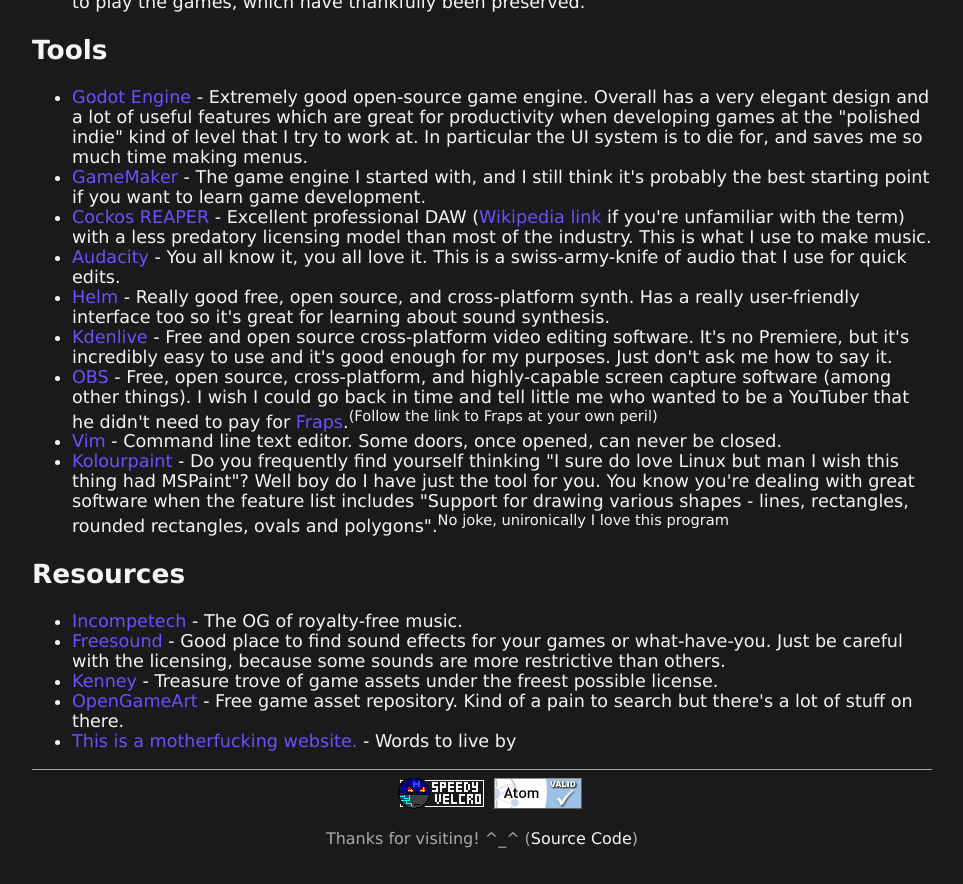
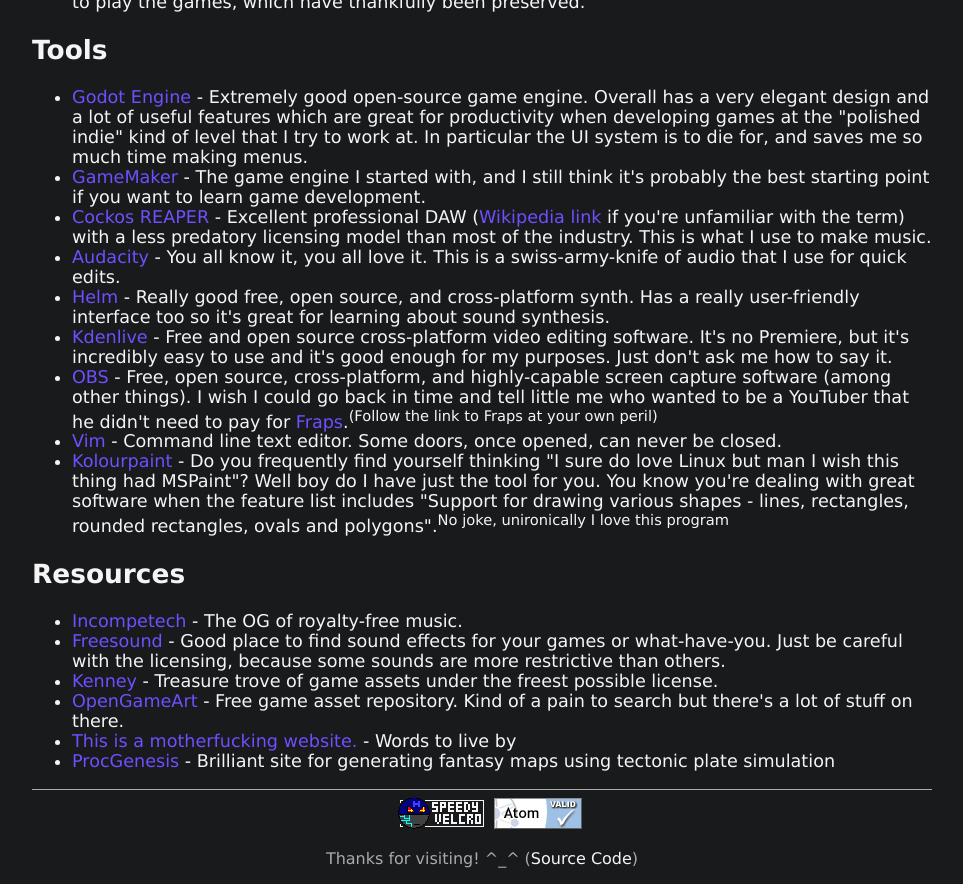
Before and after one commit to SpeedyVelcro/SpeedyVelcro.github.io, a Jekyll site: the page built from links/index.html, in a window 1280 px wide, cut to the strip 932-1816 px from the top of the page. Shown: the whole strip, without its empty margins (158-1121 px from the left). Built offline with Jekyll 4.4.1, drawn with Linux system fonts in a browser that asks for light colours.

Commit message:
Add ProcGenesis to links section

```diff
--- a/links/index.html
+++ b/links/index.html
@@ -37,4 +37,5 @@
 	<li><a href="https://www.kenney.nl/" target="_blank" rel="noopener noreferrer">Kenney</a> - Treasure trove of game assets under the freest possible license.</li>
 	<li><a href="https://opengameart.org/" target="_blank" rel="noopener noreferrer">OpenGameArt</a> - Free game asset repository. Kind of a pain to search but there's a lot of stuff on there.</li>
 	<li><a href="https://motherfuckingwebsite.com/" target="_blank" rel="noopener noreferrer">This is a motherfucking website.</a> - Words to live by</li>
+	<li><a href="https://procgenesis.com/index.html" target="_blank" rel="noopener noreferrer">ProcGenesis</a> - Brilliant site for generating fantasy maps using tectonic plate simulation</li>
 </ul>
```
